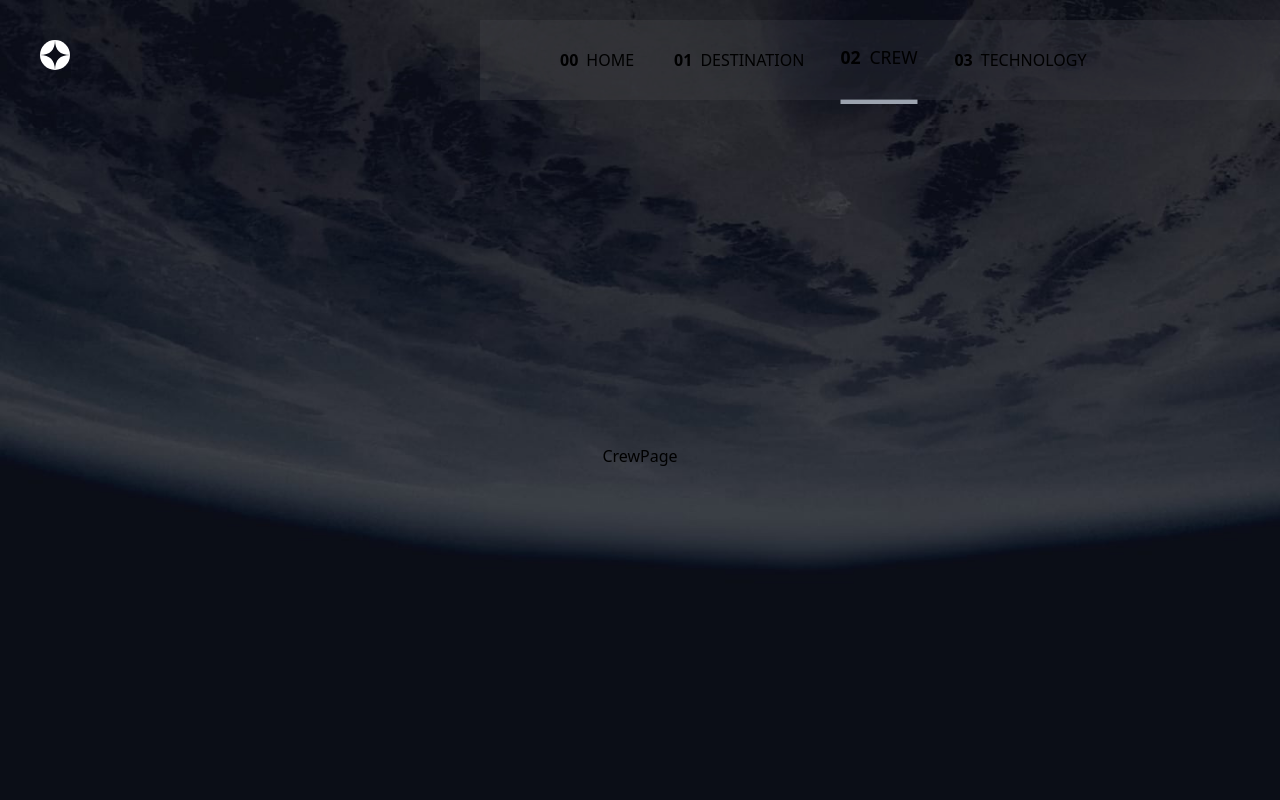
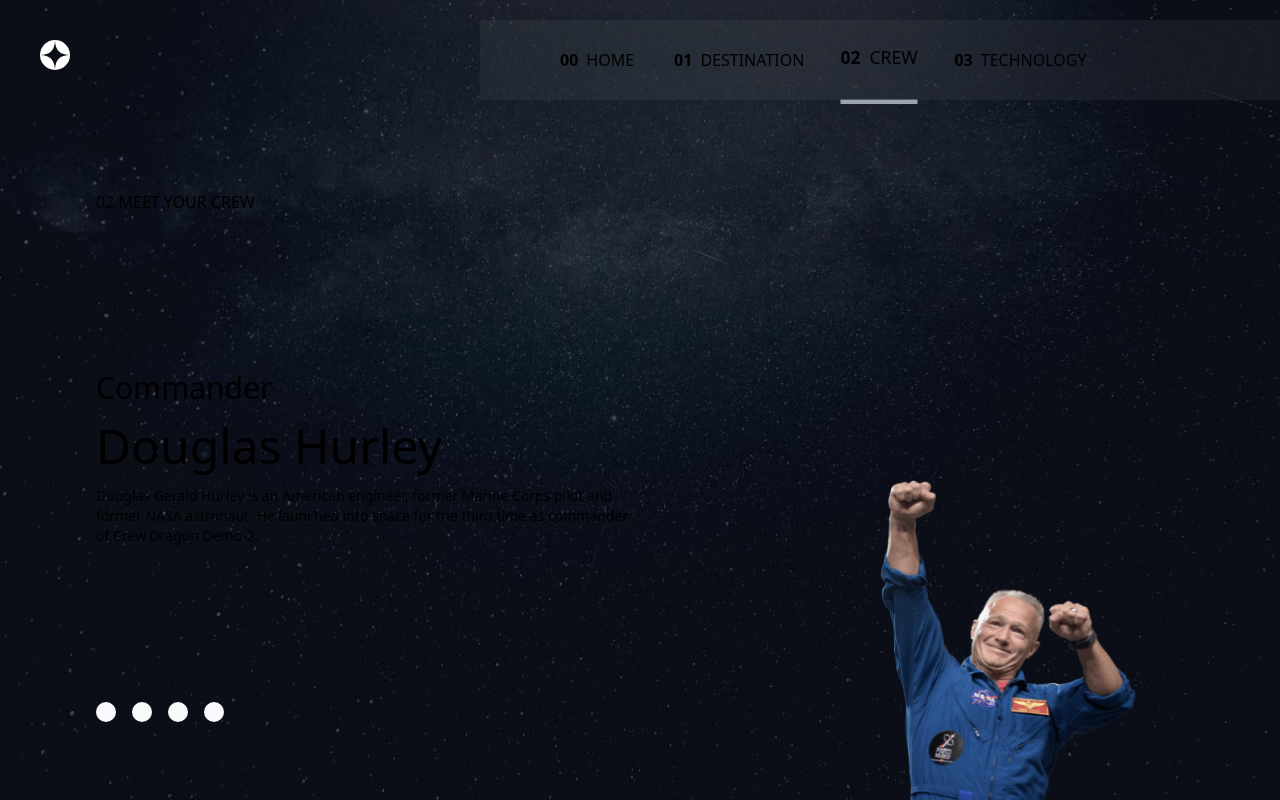
Before and after one commit to Roger2999/Space-tourist-app, a React (Vite) app: page /crew in a window 1280 px wide. Built offline with nearby package versions, Linux system fonts and the light colour scheme.

Commit message:
implementación y diseño mínimo de CrewPage y se corrige contendos invertidos entre CrewPage y DestinationPage

```diff
--- a/src/data/data.json
+++ b/src/data/data.json
@@ -45,8 +45,8 @@
     {
       "name": "Douglas Hurley",
       "images": {
-        "png": "./assets/crew/image-douglas-hurley.png",
-        "webp": "./assets/crew/image-douglas-hurley.webp"
+        "png": "src/assets/crew/image-douglas-hurley.png",
+        "webp": "src/assets/crew/image-douglas-hurley.webp"
       },
       "role": "Commander",
       "bio": "Douglas Gerald Hurley is an American engineer, former Marine Corps pilot and former NASA astronaut. He launched into space for the third time as commander of Crew Dragon Demo-2."
@@ -54,8 +54,8 @@
     {
       "name": "Mark Shuttleworth",
       "images": {
-        "png": "./assets/crew/image-mark-shuttleworth.png",
-        "webp": "./assets/crew/image-mark-shuttleworth.webp"
+        "png": "src/assets/crew/image-mark-shuttleworth.png",
+        "webp": "src/assets/crew/image-mark-shuttleworth.webp"
       },
       "role": "Mission Specialist",
       "bio": "Mark Richard Shuttleworth is the founder and CEO of Canonical, the company behind the Linux-based Ubuntu operating system. Shuttleworth became the first South African to travel to space as a space tourist."
@@ -63,8 +63,8 @@
     {
       "name": "Victor Glover",
       "images": {
-        "png": "./assets/crew/image-victor-glover.png",
-        "webp": "./assets/crew/image-victor-glover.webp"
+        "png": "src/assets/crew/image-victor-glover.png",
+        "webp": "src/assets/crew/image-victor-glover.webp"
       },
       "role": "Pilot",
       "bio": "Pilot on the first operational flight of the SpaceX Crew Dragon to the International Space Station. Glover is a commander in the U.S. Navy where he pilots an F/A-18.He was a crew member of Expedition 64, and served as a station systems flight engineer."
@@ -72,8 +72,8 @@
     {
       "name": "Anousheh Ansari",
       "images": {
-        "png": "./assets/crew/image-anousheh-ansari.png",
-        "webp": "./assets/crew/image-anousheh-ansari.webp"
+        "png": "src/assets/crew/image-anousheh-ansari.png",
+        "webp": "src/assets/crew/image-anousheh-ansari.webp"
       },
       "role": "Flight Engineer",
       "bio": "Anousheh Ansari is an Iranian American engineer and co-founder of Prodea Systems. Ansari was the fourth self-funded space tourist, the first self-funded woman to fly to the ISS, and the first Iranian in space."
--- a/src/public/pages/CrewPage/CrewPage.tsx
+++ b/src/public/pages/CrewPage/CrewPage.tsx
@@ -1,8 +1,67 @@
+import { useEffect, useState } from "react";
+import data from "../../../data/data.json";
+type crewData = {
+  name: string;
+  images: {
+    png: string;
+    webp: string;
+  };
+  role: string;
+  bio: string;
+};
 const CrewPage = () => {
+  const crewMapData = data.crew.map((c) => ({
+    name: c.name,
+    images: {
+      png: c.images.png,
+      webp: c.images.webp,
+    },
+    role: c.role,
+    bio: c.bio,
+  }));
+  const [selectedCrew, setSelectCrew] = useState<crewData | null>(null);
+  useEffect(() => {
+    setSelectCrew(data.crew[0]);
+  }, []);
+
   return (
-    <div className="flex  justify-center items-center bg-[url('src/assets/crew/background-crew-desktop.jpg')] bg-cover bg-center bg-no-repeat pt-28 w-full h-full">
-      CrewPage
-    </div>
+    <>
+      <div className="flex flex-col gap-10 sm:flex sm:flex-row sm:justify-center sm:gap-0 bg-[url('src/assets/destination/background-destination-desktop.jpg')] bg-cover bg-center bg-no-repeat pt-28 sm:w-full sm:h-full">
+        <section className="flex-1 flex flex-col justify-around gap-14 w-full px-24 sm:gap-0">
+          <h1 className="">
+            <span>02</span> MEET YOUR CREW
+          </h1>
+          {selectedCrew && (
+            <article key={selectedCrew.role} className="flex flex-col gap-4">
+              <h2 className="text-3xl">{selectedCrew.role}</h2>
+              <h3 className="text-5xl">{selectedCrew.name}</h3>
+              <p className="text-sm">{selectedCrew.bio}</p>
+            </article>
+          )}
+          <section className="flex gap-4">
+            {crewMapData.map((c) => (
+              <button
+                onClick={() => setSelectCrew(c)}
+                key={c.role}
+                className=" bg-gray-50 w-5 h-5 rounded-full
+                transition-transform duration-200 ease focus:bg-gray-600 focus:scale-110"
+              />
+            ))}
+          </section>
+        </section>
+        <aside className="flex-1 flex justify-center items-end">
+          {selectedCrew && (
+            <img
+              src={selectedCrew.images.png}
+              alt="crew-photo"
+              className="min-w-64 h-80"
+              loading="lazy"
+              decoding="async"
+            />
+          )}
+        </aside>
+      </div>
+    </>
   );
 };
 export default CrewPage;
--- a/src/public/pages/DestinationPage/DestinationPage.tsx
+++ b/src/public/pages/DestinationPage/DestinationPage.tsx
@@ -1,10 +1,8 @@
 const DestinationPage = () => {
   return (
-    <>
-      <div className="flex  justify-center items-center bg-[url('src/assets/destination/background-destination-desktop.jpg')] bg-cover bg-center bg-no-repeat pt-28 w-full h-full">
-        destination
-      </div>
-    </>
+    <div className="flex  justify-center items-center bg-[url('src/assets/crew/background-crew-desktop.jpg')] bg-cover bg-center bg-no-repeat pt-28 w-full h-full">
+      DestinationPage
+    </div>
   );
 };
 export default DestinationPage;
--- a/src/public/pages/HomePage/HomePage.tsx
+++ b/src/public/pages/HomePage/HomePage.tsx
@@ -3,7 +3,7 @@ const HomePage = () => {
     <section
       className={`home-container flex  justify-center items-center bg-[url('src/assets/home/background-home-desktop.jpg')] bg-cover bg-center bg-no-repeat pt-28 w-full h-full`}
     >
-      <article className="flex flex-col items-center justify-center gap-10 w-full px-12 pb-10 sm:flex sm:flex-row sm:justify-between sm:items-center sm:w-full sm:px-24">
+      <article className="content flex flex-col items-center justify-center gap-10 w-full px-12 pb-10 sm:mt-20 sm:flex sm:flex-row sm:justify-between sm:items-center sm:w-full sm:px-24">
         <article className="title-container flex flex-col items-center justify-center gap-10 sm:flex sm:flex-col sm:justify-center sm:items-start sm:gap-10 sm:w-[300px] sm:max-w-[80%]">
           <h1 className="sm:w-full">
             <p className="text-xl mb-4">So, you want to travel to</p>
@@ -17,7 +17,7 @@ const HomePage = () => {
           </p>
         </article>
         <aside>
-          <div className="flex items-center justify-center w-40 h-40 bg-white/10 sm:backdrop-blur-sm rounded-full transition-all duration-100 ease hover:bg-white/10 active:scale-110 hover:scale-95">
+          <div className="flex items-center justify-center w-48 h-48 bg-white/10 sm:backdrop-blur-sm rounded-full transition-all duration-100 ease hover:bg-white/10 active:scale-110 hover:scale-95">
             Explore
           </div>
         </aside>
--- a/src/public/pages/index.ts
+++ b/src/public/pages/index.ts
@@ -1,5 +1,5 @@
+export * from "./CrewPage/CrewPage"
+export * from "./AboutPage/AboutPage"
 export * from "./DestinationPage/DestinationPage"
-export * from "./AboutPage/AboutPage"
-export * from "./CrewPage/CrewPage"
 export * from "./HomePage/HomePage"
 export * from "./TechnologyPage/TechnologyPage"
```
